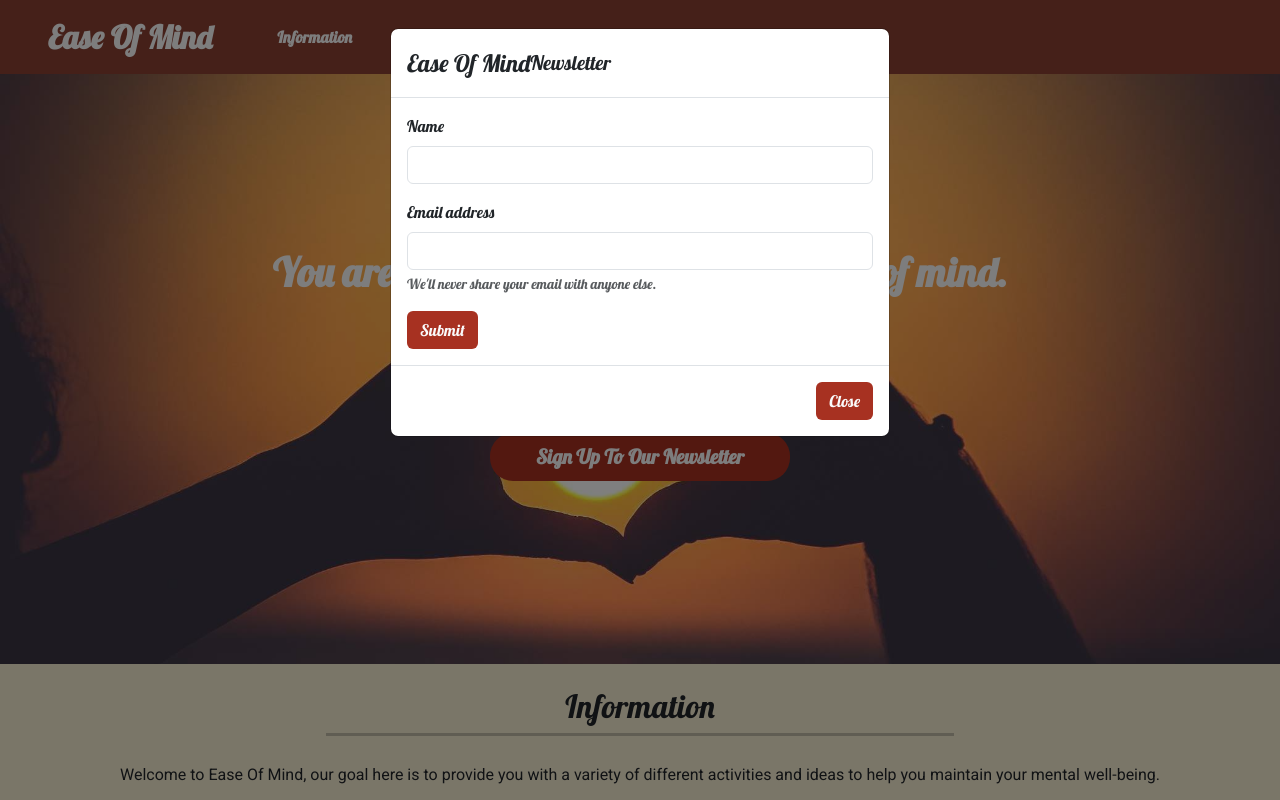
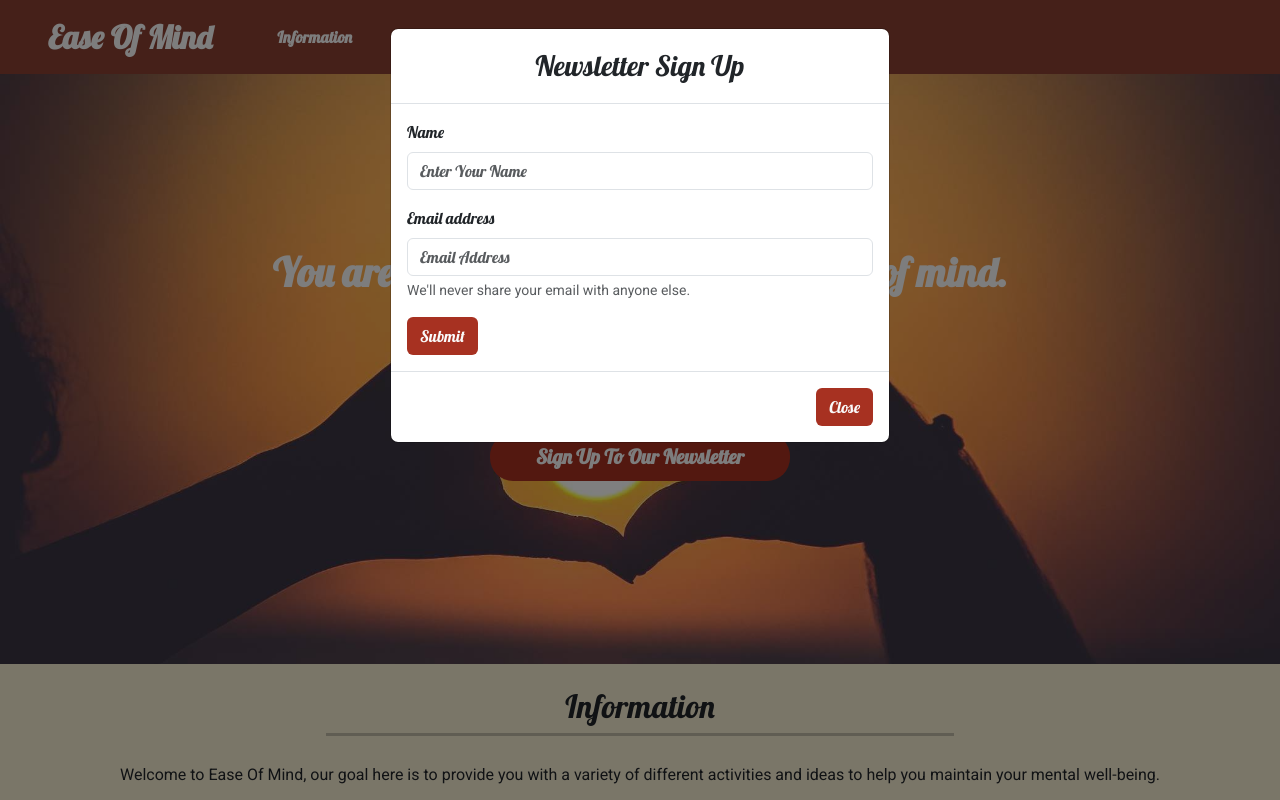
Before and after one commit to NSJ021/Ease-Of-Mind-Website, a plain HTML site: page index.html in a window 1280 px wide. Both pictures are taken after a click on the button "Sign Up To Our Newsletter". Shown: the top 800 px of the page. Drawn offline with nearby package versions, Linux system fonts and the light colour scheme; a web font is replaced by a local one.

Commit message:
Add: Style.css, modal styling, headers and text

```diff
--- a/assets/css/style.css
+++ b/assets/css/style.css
@@ -209,7 +209,6 @@ body {
 
 .card .btn {
     background-color: var(--medium-red);
-    /* border-radius: 15px; */
     min-width: 100px;
     font-weight: bold;
     margin-top: 10px;
@@ -293,6 +292,10 @@ body {
 
 /* ------------ Newsletter SignUp Modal ------------ */
 
-.modal-title .h4 .h5{
+.modal-header{
     justify-content: center;
 }
+
+#emailSignUpSafety {
+    font-family: 'Roboto', sans-serif;
+}
--- a/index.html
+++ b/index.html
@@ -21,10 +21,10 @@
     <link rel="stylesheet" href="assets/css/style.css">
 </head>
 
-<body class="container-fluid p-0">
+<body class="">
     <header class="row">
         <!-- Nav -->
-        <nav class="navbar navbar-expand-sm fixed-top px-2" style="background-color: #8A4133;">
+        <nav class="navbar navbar-expand-sm fixed-top px-2" style="background-color: var(--rich-red);">
             <a href="#hero" class="navbar-brand">Ease Of Mind</a>
 
             <button class="navbar-toggler ml-auto" type="button" data-bs-toggle="collapse"
@@ -46,7 +46,7 @@
     </header>
 
     <!-- Hero section -->
-    <div class="container-fluid hero-container g-0 " id="hero">
+    <div class="container-fluid hero-container g-0" id="hero">
         <div class="row">
             <div class="col-12">
                 <section class="jumbotron text-center ">
@@ -426,18 +426,17 @@
         <div class="modal-dialog" role="document">
             <div class="modal-content">
                 <div class="modal-header">
-                    <h4 class="modal-title" id="newsletterModalTitle">Ease Of Mind</h4>
-                    <h5 class="modal-title" id="newsletterModalTitle2">Newsletter</h5>
+                    <h3 class="modal-title" id="newsletterModalTitle2">Newsletter Sign Up</h3>
                 </div>
                 <div class="modal-body">
                     <form action="https://formdump.codeinstitute.net/" method="post">
                         <div class="mb-3">
                             <label for="nameSignUp" class="form-label">Name</label>
-                            <input type="text" class="form-control" id="nameSignUp" aria-describedby="nameSignUp">
+                            <input type="text" class="form-control" id="nameSignUp" aria-describedby="nameSignUp" placeholder="Enter Your Name" required>
                         </div>
                         <div class="mb-3">
                             <label for="emailSignUp" class="form-label">Email address</label>
-                            <input type="email" class="form-control" id="emailSignUp" aria-describedby="emailSignUp">
+                            <input type="email" class="form-control" id="emailSignUp" aria-describedby="emailSignUp" placeholder="Email Address" required>
                             <div id="emailSignUpSafety" class="form-text">We'll never share your email with anyone else.
                             </div>
                         </div>
```
